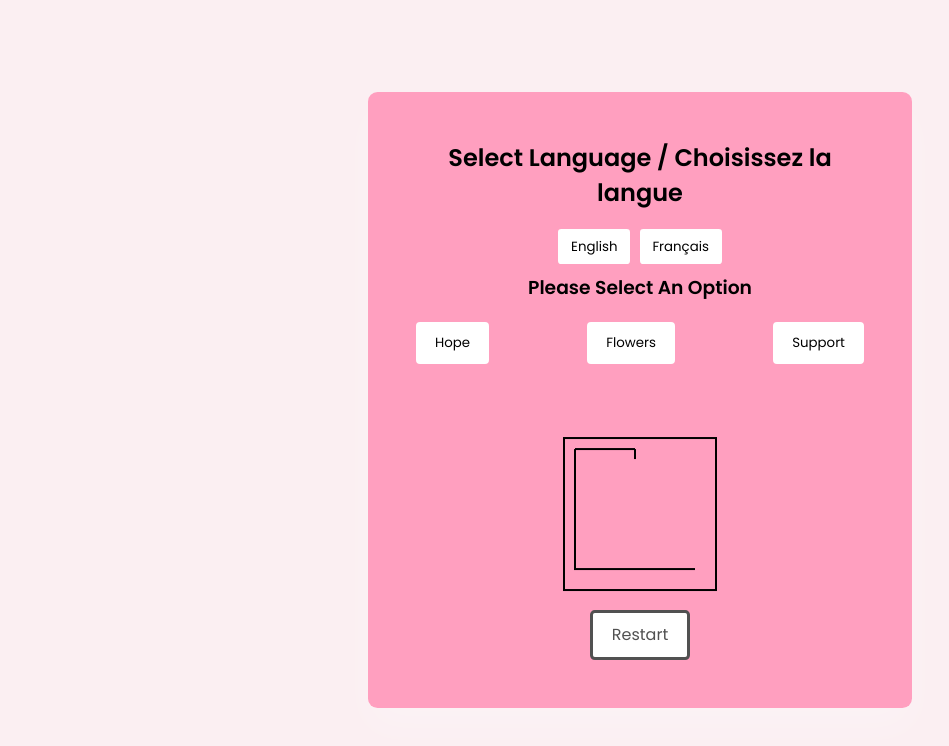
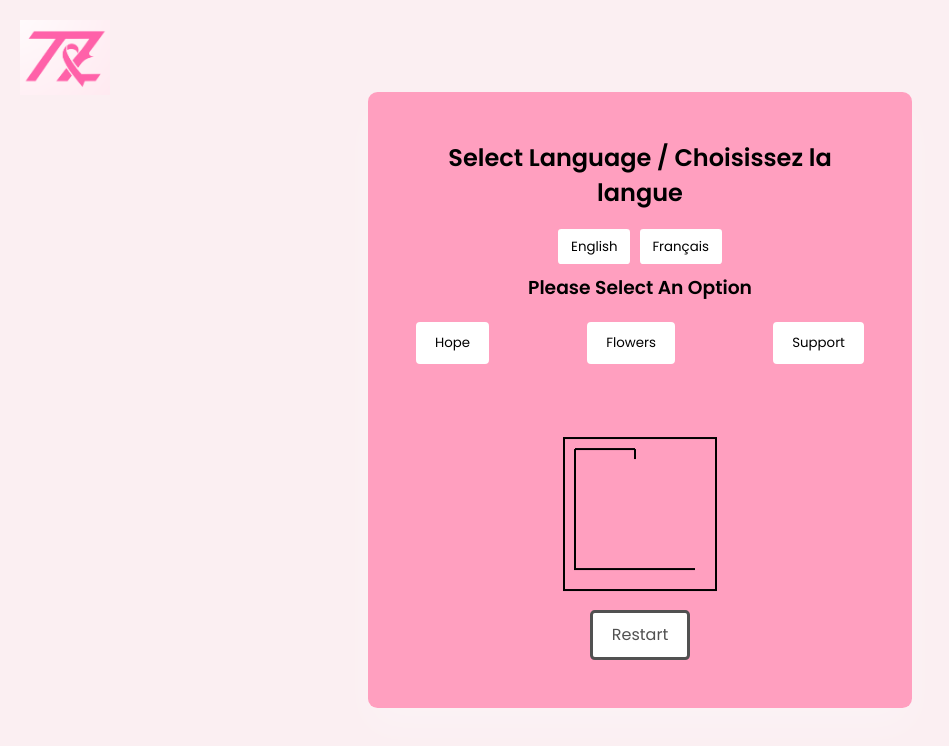
Before and after one commit to akaniiiiiiiiiiii/gameclub, a plain HTML site: page index.html in a window 1280 px wide. Shown: the whole page, without its empty margins (0-949 px from the left). Drawn offline with Linux system fonts and the light colour scheme.

Commit message:
Add logo image and update styles in index.html
Added a logo image to the HTML and adjusted its styling.

```diff
--- a/index.html
+++ b/index.html
@@ -5,6 +5,7 @@
     <meta charset="utf-8" />
     <title>Hangman - Breast Cancer Awareness</title>
     <link href="https://fonts.googleapis.com/css2?family=Poppins:wght@400;600&display=swap" rel="stylesheet" />
+
     <style>
       * { padding: 0; margin: 0; box-sizing: border-box; font-family: "Poppins", sans-serif; }
       body { background-color: #FBEFF2; }
@@ -30,9 +31,20 @@
       .restart-btn:hover { background-color: #e6e6e6; }
       #lang-buttons { display:flex; gap:0.6em; justify-content:center; margin-bottom:0.6em; }
       .lang-btn { padding: 0.4em 0.8em; border-radius:0.25em; border:2px solid #fff; background:#fff; cursor:pointer; }
+      #logo {
+        width: 90px;            /* Adjust size to your liking */
+        height: auto;
+        position: absolute;     /* Keeps it fixed in place */
+        top: 20px;              /* Distance from top of page */
+        left: 20px;             /* Distance from left of page */
+        cursor: pointer;
+      }
+
     </style>
   </head>
   <body>
+    <img src="This week’s Guest (69).png" alt="Game Logo" id="logo">
+
     <div class="container">
       <h2 style="text-align:center; margin-bottom:0.8em; font-size:1.5em;">Select Language / Choisissez la langue</h2>
       <div id="lang-buttons">
```
